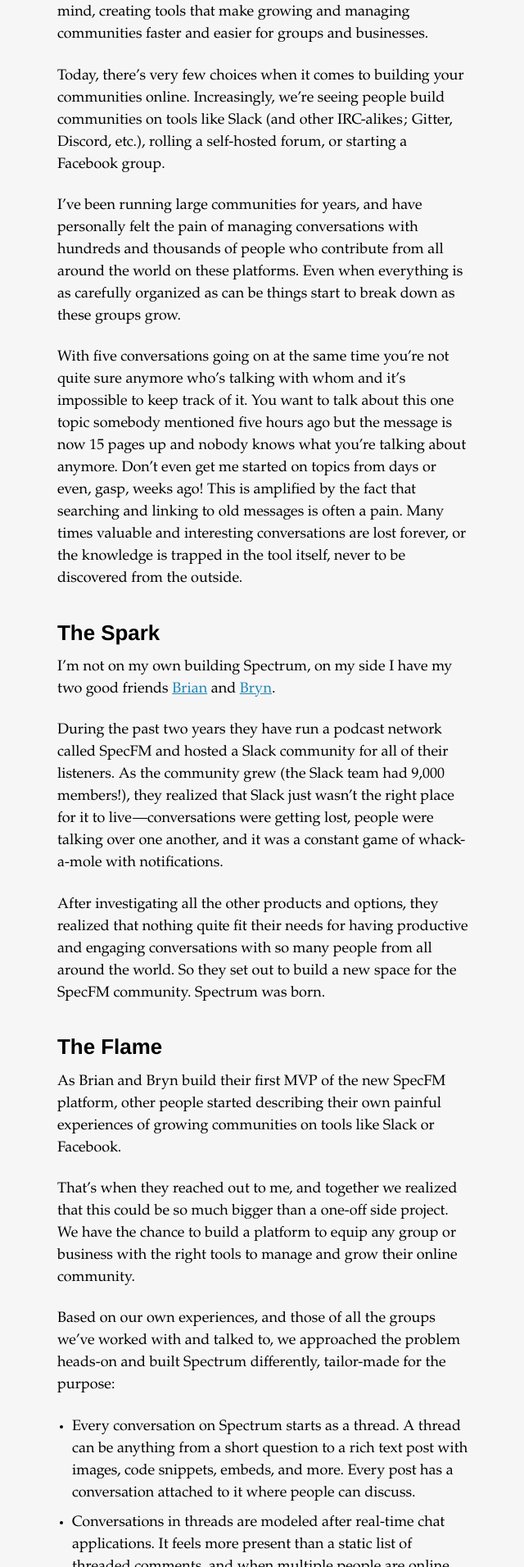
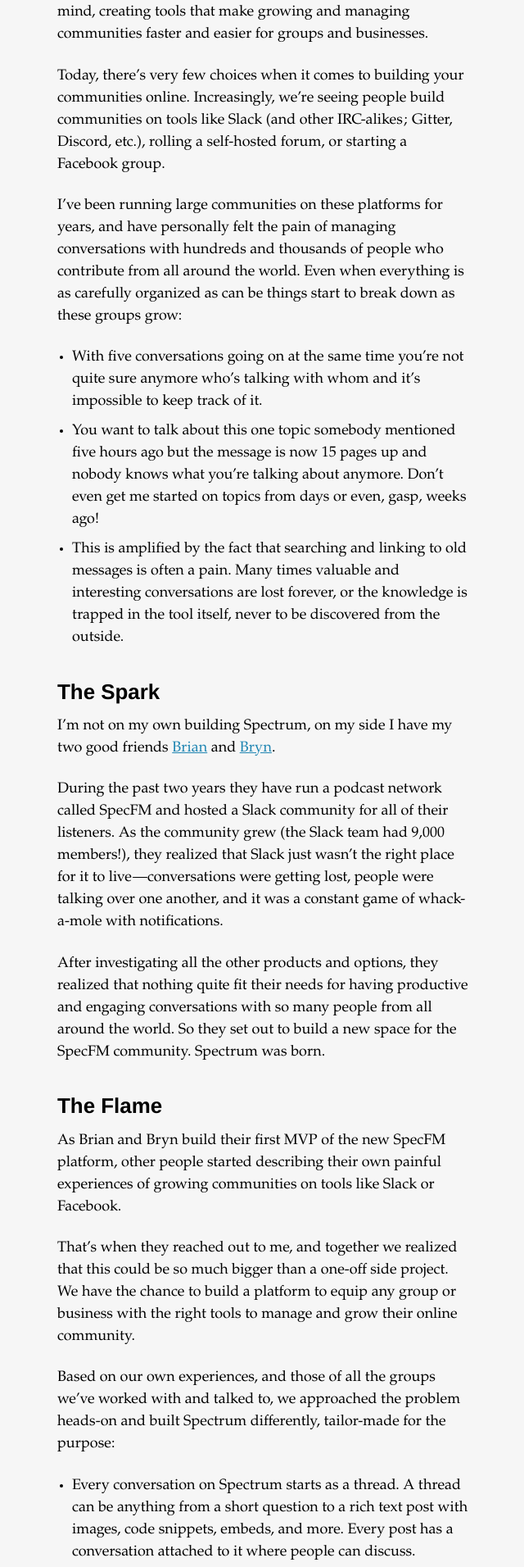
Before and after one commit to mxstbr/mxstbr.github.io, a Jekyll site: the page built from _posts/2017-08-16-spectrum.md, in a window 1280 px wide. Shown: the part 1002-2914 px from the top of the page at 82% size, without its empty margins (318-958 px from the left). Built offline with Jekyll 4.4.1, drawn with Linux system fonts in a browser that asks for light colours; some of the changed text lies outside the part shown.

Commit message:
Further improvements

```diff
--- a/_posts/2017-08-16-spectrum.md
+++ b/_posts/2017-08-16-spectrum.md
@@ -20,9 +20,11 @@ Spectrum is a new platform for you to join, start and build online communities.
 
 Today, there's very few choices when it comes to building your communities online. Increasingly, we’re seeing people build communities on tools like Slack (and other IRC-alikes ;  Gitter, Discord, etc.), rolling a self-hosted forum, or starting a Facebook group.
 
-I’ve been running large communities for years, and have personally felt the pain of managing conversations with hundreds and thousands of people who contribute from all around the world on these platforms. Even when everything is as carefully organized as can be things start to break down as these groups grow.
+I’ve been running large communities on these platforms for years, and have personally felt the pain of managing conversations with hundreds and thousands of people who contribute from all around the world. Even when everything is as carefully organized as can be things start to break down as these groups grow:
 
-With five conversations going on at the same time you’re not quite sure anymore who’s talking with whom and it’s impossible to keep track of it. You want to talk about this one topic somebody mentioned five hours ago but the message is now 15 pages up and nobody knows what you’re talking about anymore. Don’t even get me started on topics from days or even, gasp, weeks ago! This is amplified by the fact that searching and linking to old messages is often a pain. Many times valuable and interesting conversations are lost forever, or the knowledge is trapped in the tool itself, never to be discovered from the outside.
+- With five conversations going on at the same time you’re not quite sure anymore who’s talking with whom and it’s impossible to keep track of it.
+- You want to talk about this one topic somebody mentioned five hours ago but the message is now 15 pages up and nobody knows what you’re talking about anymore. Don’t even get me started on topics from days or even, gasp, weeks ago!
+- This is amplified by the fact that searching and linking to old messages is often a pain. Many times valuable and interesting conversations are lost forever, or the knowledge is trapped in the tool itself, never to be discovered from the outside.
 
 ### The Spark
 
```
Also changed, not shown: other parts of _posts/2017-08-16-spectrum.md (+2 -0 lines).
